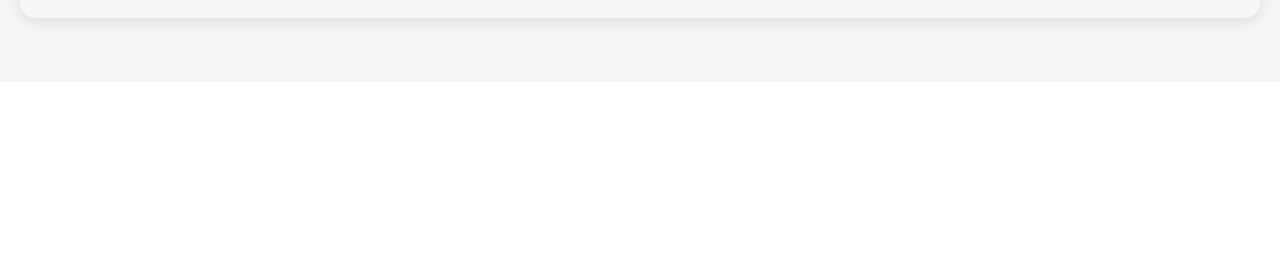
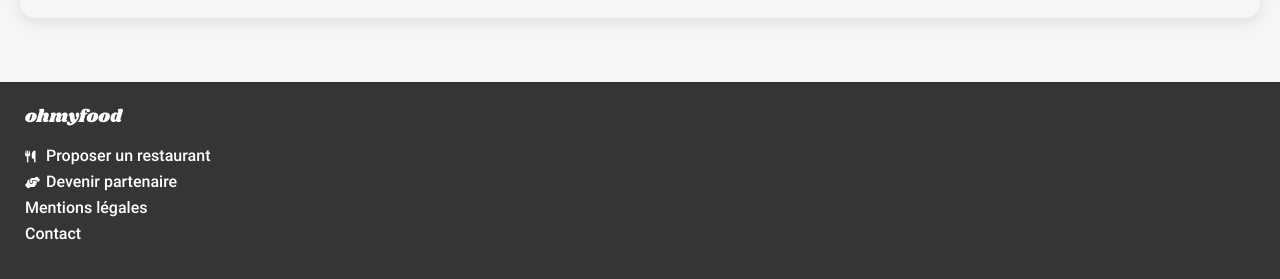
Before and after one commit to JonathanVigier/Projet_4_OhMyFood, a website: page index.html in a window 1280 px wide. Shown: the part 1989-2268 px from the top of the page. Before the commit the page ends 2071 px from the top, so only its background shows below. Drawn offline with Linux system fonts and the light colour scheme.

Commit message:
add footer + style

```diff
--- a/index.html
+++ b/index.html
@@ -131,5 +131,14 @@
             </div>
         </section>
     </main>
+    <footer>
+        <h4>ohmyfood</h4>
+        <ul>
+            <li><a href="#"><i class="fa-solid fa-utensils"></i> Proposer un restaurant</a></li>
+            <li><a href="#"><i class="fa-solid fa-handshake-angle"></i> Devenir partenaire</a></li>
+            <li><a href="#">Mentions légales</a></li>
+            <li><a href="mailto:contact@ohmyfood.com">Contact</a></li>
+        </ul>
+    </footer>
 </body>
 </html>
--- /dev/null
+++ b/sass/layout/_footer.scss
@@ -0,0 +1,37 @@
+footer {
+    height: 197px;
+    padding: 22px 0 33px 25px;
+    background: #353535;
+
+    h4 {
+        font-family: $title;
+        font-weight: 400;
+        font-size: 18px;
+        line-height: 26px;
+        color: white;
+        margin: 0 0 16px 0;
+    }
+
+    ul {
+        display: flex;
+        flex-direction: column;
+        gap: 7px;
+
+        li {
+            list-style-type: none;
+
+            a,
+            a:visited {
+                @include button-text;
+                color: white !important;
+            }
+
+            i {
+                font-family: serif;
+                font-size: 12px;
+                width: 12px;
+                margin-right: 5px;
+            }
+        }
+    }
+}
--- a/sass/pages/_home.scss
+++ b/sass/pages/_home.scss
@@ -4,3 +4,4 @@
 @import "../layout/hero";
 @import "../layout/functioning";
 @import "../layout/restaurants";
+@import "../layout/footer";
```
Also changed, not shown: style.css, 1 other file.
